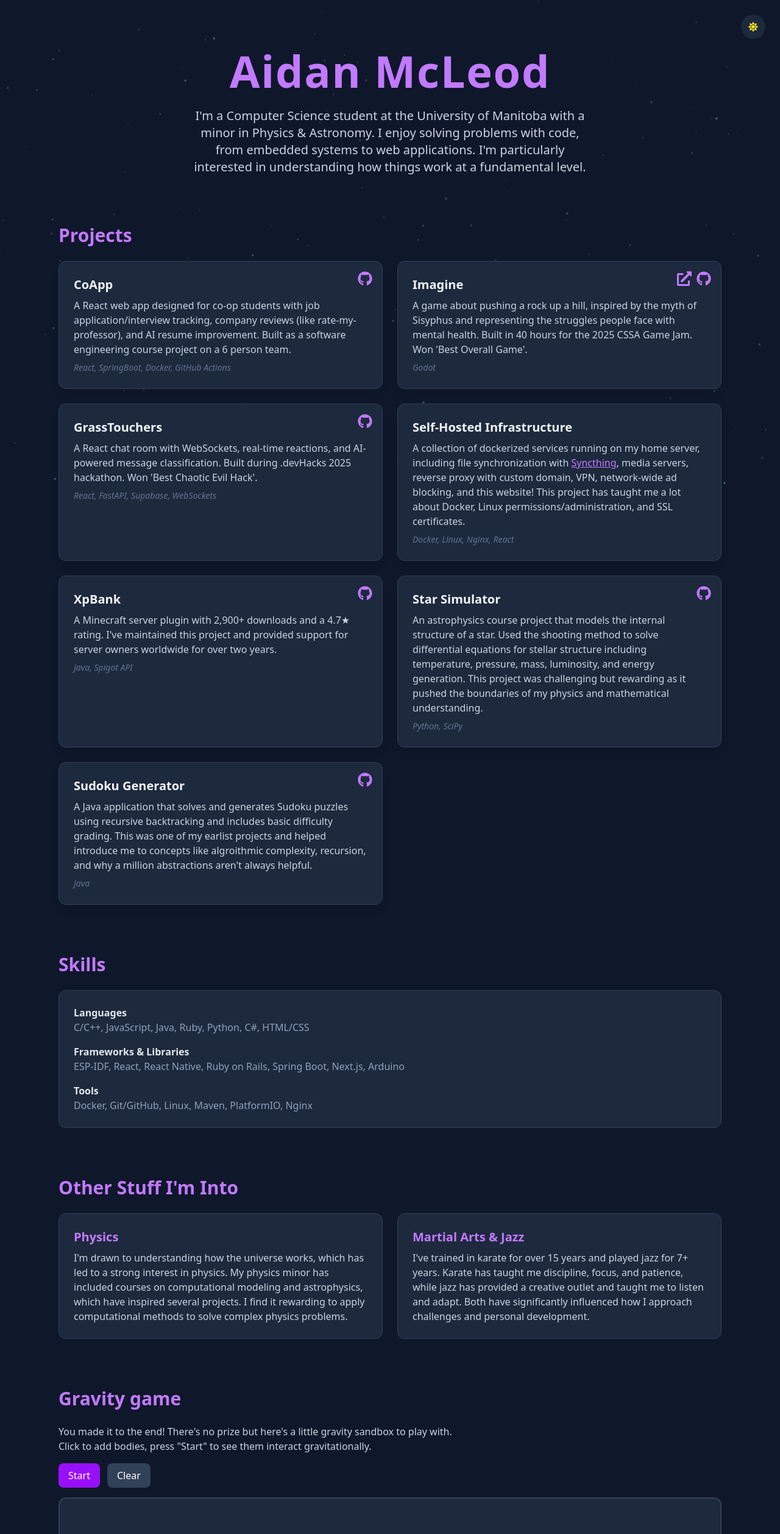
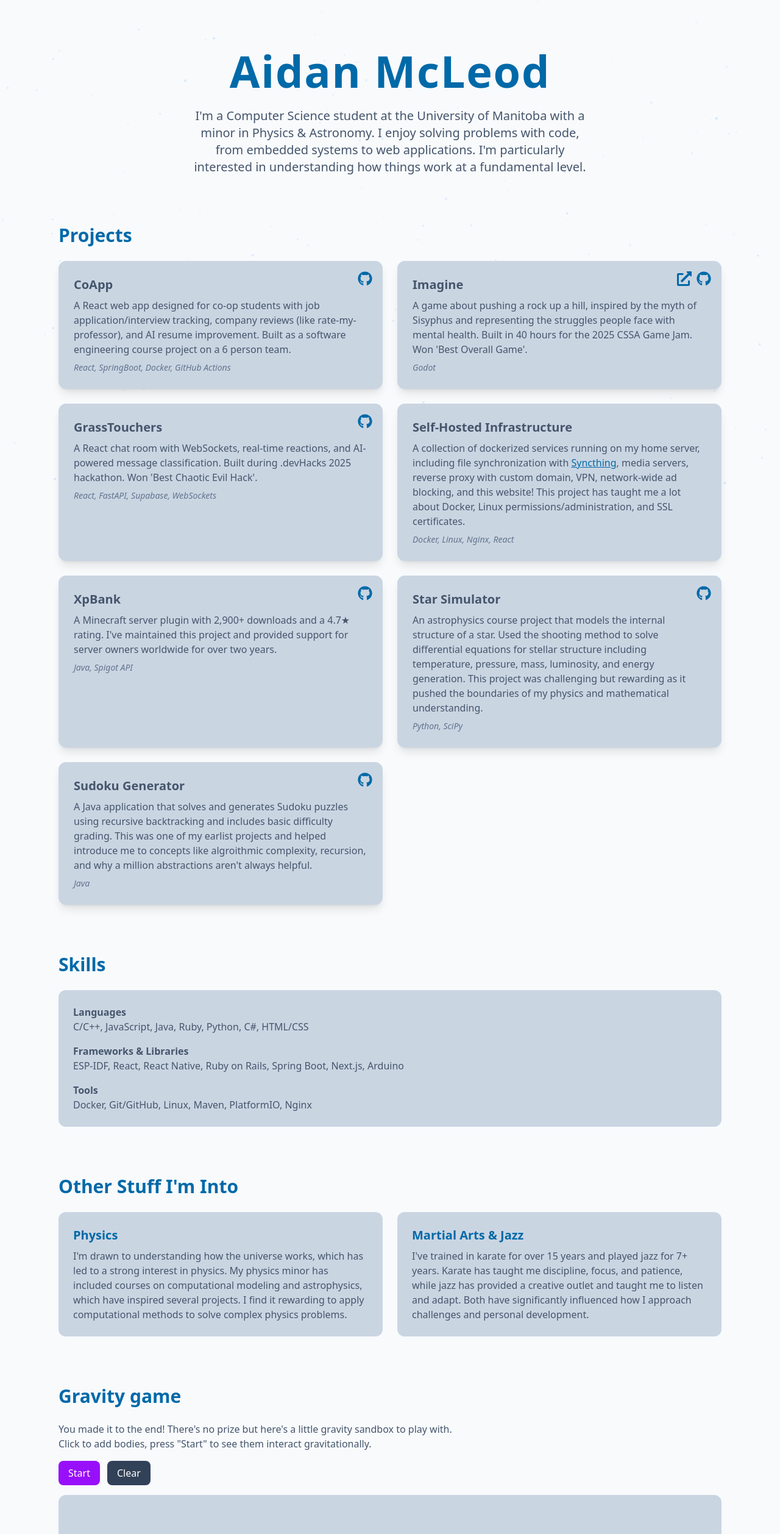
Before and after one commit to ACM02/aidanmcleod.ca, a React (Vite) app: page / in a window 1280 px wide. Shown: the top 2516 px of the page at 61% size. Built offline with nearby package versions, Linux system fonts and the light colour scheme.

Commit message:
Condense styles massively
Moving towards a proper dark/light mode with css variables

```diff
--- a/src/App.jsx
+++ b/src/App.jsx
@@ -1,58 +1,28 @@
-import { useState, useEffect } from 'react';
+import { useState } from 'react';
 import StarField from './components/StarField.jsx';
-import { FaEnvelope, FaLinkedin, FaMoon, FaSun } from 'react-icons/fa';
+import { FaEnvelope, FaLinkedin } from 'react-icons/fa';
 import Portfolio from './components/Portfolio.jsx';
 import { BrowserRouter, Navigate, Route, Routes } from 'react-router';
 
 function App() {
-  const [isDark, setIsDark] = useState(true);
-
-  useEffect(() => {
-    const savedTheme = localStorage.getItem('theme');
-    if (savedTheme === 'dark') {
-      setIsDark(true);
-    }
-  }, []);
-
-  const toggleTheme = () => {
-    setIsDark(!isDark);
-    localStorage.setItem('theme', !isDark ? 'dark' : 'light');
-  };
-
   return (
     <BrowserRouter>
-      <div className={`min-h-screen transition-colors duration-300 ${isDark
-        ? 'bg-slate-900 text-slate-100'
-        : 'bg-gradient-to-br from-slate-50 to-sky-50 text-slate-800'
-        }`} style={{ position: 'relative' }}>
-        <StarField isDark={isDark} />
-
-        <button
-          onClick={toggleTheme}
-          className={`fixed top-6 right-6 p-3 rounded-full transition-all hover:scale-110 ${isDark
-            ? 'bg-secondary text-yellow-300 hover:bg-slate-700'
-            : 'bg-white text-slate-700 hover:bg-slate-100 shadow-md'
-            }`}
-          style={{ zIndex: 100 }}
-          aria-label="Toggle theme"
-        >
-          {isDark ? <FaSun /> : <FaMoon />}
-        </button>
+      <div className={'min-h-screen transition-colors duration-300 bg-bg'} style={{ position: 'relative' }}>
+        <StarField isDark={true} />
 
         <main className="max-w-6xl mx-auto px-4 sm:px-6 lg:px-8 py-12 space-y-20" style={{ position: 'relative', zIndex: 1 }}>
 
           <Routes>
             <Route
               path="/"
-              element={<Portfolio isDark={isDark} />}
+              element={<Portfolio isDark={true} />}
             />
             <Route path="*" element={<Navigate to="/" replace />} />
           </Routes>
         </main>
 
         {/* Footer */}
-        <footer className={`mt-24 border-t pt-8 pb-12 text-center text-sm space-y-4 ${isDark ? 'border-secondary text-text-secondary' : 'border-slate-200 text-slate-600'
-          }`} style={{ position: 'relative', zIndex: 1 }}>
+        <footer className={'mt-24 border-t pt-8 pb-12 text-center text-sm space-y-4 border-secondary text-text-secondary'} style={{ position: 'relative', zIndex: 1 }}>
           <p className="max-w-xl mx-auto px-4">
             If you'd like to discuss my work or have any questions, feel free to reach out via email or LinkedIn.
           </p>
@@ -66,15 +36,14 @@ function App() {
               href="https://www.linkedin.com/in/aidan-c-mcleod"
               target="_blank"
               rel="noopener noreferrer"
-              className={`inline-flex items-center gap-2 ${isDark ? 'hover:text-primary' : 'hover:text-sky-700'
-                }`}
+              className={'inline-flex items-center gap-2 hover:text-primary'}
             >
               <FaLinkedin />
               linkedin.com/in/aidan-c-mcleod
             </a>
           </div>
 
-          <p className={isDark ? 'text-slate-600' : 'text-slate-400'}>
+          <p className={'text-text-tertiary'}>
             &copy; {new Date().getFullYear()} Aidan McLeod
           </p>
         </footer>
--- a/src/components/GravitySandbox.jsx
+++ b/src/components/GravitySandbox.jsx
@@ -5,6 +5,11 @@ function GravitySandbox({ isDark }) {
   const bodiesRef = useRef([]);
   const [isRunning, setIsRunning] = useState(false);
 
+  const cssVar = (name) =>
+    getComputedStyle(document.documentElement).getPropertyValue(name).trim();
+
+  const lineColor = cssVar('--color-text-tertiary');
+  const outlineColor = cssVar('--color-secondary');
 
   const dragRef = useRef({
     isDragging: false,
@@ -84,7 +89,7 @@ function GravitySandbox({ isDark }) {
 
       if (dragRef.current.bodyToAdd) {
         // Draw line for velocity indication
-        ctx.strokeStyle = '#cbd5e19d';
+        ctx.strokeStyle = lineColor;
         ctx.lineWidth = 2;
         ctx.beginPath();
         ctx.moveTo(dragRef.current.bodyToAdd.x, dragRef.current.bodyToAdd.y);
@@ -159,7 +164,7 @@ function GravitySandbox({ isDark }) {
           ctx.arc(body.x, body.y, body.radius, 0, Math.PI * 2);
           ctx.fillStyle = body.color;
           ctx.fill();
-          ctx.strokeStyle = isDark ? '#1e293b' : '#cbd5e1';
+          ctx.strokeStyle = outlineColor;
           ctx.lineWidth = 2;
           ctx.stroke();
         });
@@ -170,7 +175,7 @@ function GravitySandbox({ isDark }) {
           ctx.arc(body.x, body.y, body.radius, 0, Math.PI * 2);
           ctx.fillStyle = body.color;
           ctx.fill();
-          ctx.strokeStyle = isDark ? '#1e293b' : '#cbd5e1';
+          ctx.strokeStyle = outlineColor;
           ctx.lineWidth = 2;
           ctx.stroke();
         });
@@ -208,7 +213,7 @@ function GravitySandbox({ isDark }) {
           onClick={handleClear}
           className={`px-4 py-2 rounded-lg font-medium transition-colors ${isDark
             ? 'bg-slate-700 hover:bg-slate-600 text-white'
-            : 'bg-slate-300 hover:bg-slate-400 text-secondary'
+            : 'bg-text-primary hover:bg-slate-400 text-secondary'
             }`}
         >
           Clear
@@ -216,8 +221,7 @@ function GravitySandbox({ isDark }) {
       </div>
       <canvas
         ref={canvasRef}
-        className={`w-full rounded-xl border-2 cursor-crosshair ${isDark ? 'bg-secondary border-slate-700' : 'bg-slate-50 border-slate-300'
-          }`}
+        className={'w-full rounded-xl border-2 cursor-crosshair bg-secondary border-secondary'}
         style={{ height: '400px' }}
       />
 
--- a/src/components/InterestsCard.jsx
+++ b/src/components/InterestsCard.jsx
@@ -1,18 +1,13 @@
 function InterestsCard({
   title,
-  text,
-  isDark
+  text
 }) {
   return (
-    <div className={`rounded-xl p-6 hover:scale-[1.02] transition-all ${isDark
-      ? 'bg-secondary border border-slate-700'
-      : 'bg-white border border-slate-200 shadow-sm'
-      }`}>
-      <h3 className={`text-xl font-semibold mb-2 ${isDark ? 'text-primary' : 'text-sky-700'
-        }`}>
+    <div className={'rounded-xl p-6 hover:scale-[1.02] transition-all bg-secondary'}>
+      <h3 className={'text-xl font-semibold mb-2 text-primary'}>
         {title}
       </h3>
-      <p className={isDark ? 'text-slate-300' : 'text-slate-600'}>
+      <p className={'text-text-primary'}>
         {text}
       </p>
     </div>
--- a/src/components/Portfolio.jsx
+++ b/src/components/Portfolio.jsx
@@ -9,19 +9,17 @@ const Portfolio = ({ isDark }) => {
     <>
       {/* Intro */}
       <section className="text-center mt-8">
-        <h1 className={`text-7xl font-extrabold mb-6 tracking-wide ${isDark ? 'text-primary' : 'text-sky-700'
-          }`}>
+        <h1 className={'text-7xl font-extrabold mb-6 tracking-wide text-primary'}>
           Aidan McLeod
         </h1>
-        <p className={`text-xl max-w-2xl mx-auto ${isDark ? 'text-slate-300' : 'text-slate-600'
-          }`}>
+        <p className={'text-xl max-w-2xl mx-auto text-text-primary'}>
           I'm a Computer Science student at the University of Manitoba with a minor in Physics & Astronomy. I enjoy solving problems with code, from embedded systems to web applications. I'm particularly interested in understanding how things work at a fundamental level.
         </p>
       </section>
 
       {/* Projects */}
       <section>
-        <h2 className={`text-3xl font-bold mb-6 ${isDark ? 'text-primary' : 'text-sky-600'}`}>
+        <h2 className={'text-3xl font-bold mb-6 text-primary'}>
           Projects
         </h2>
         <div className="grid md:grid-cols-2 gap-6">
@@ -31,7 +29,6 @@ const Portfolio = ({ isDark }) => {
             description="A React web app designed for co-op students with job application/interview tracking, company reviews (like rate-my-professor), and AI resume improvement. Built as a software engineering course project on a 6 person team."
             tech="React, SpringBoot, Docker, GitHub Actions"
             link="https://github.com/Co-App-Team"
-            isDark={isDark}
           />
 
           <ProjectCard
@@ -42,7 +39,6 @@ const Portfolio = ({ isDark }) => {
               { url: "https://imagine.aidanmcleod.ca", icon: <FaExternalLinkAlt />, label: "Play game" },
               { url: "https://github.com/ACM02/CSSA-Game-Jam-2025", icon: <FaGithub />, label: "View on GitHub" }
             ]}
-            isDark={isDark}
           />
 
           <ProjectCard
@@ -50,7 +46,6 @@ const Portfolio = ({ isDark }) => {
             description="A React chat room with WebSockets, real-time reactions, and AI-powered message classification. Built during .devHacks 2025 hackathon. Won 'Best Chaotic Evil Hack'."
             tech="React, FastAPI, Supabase, WebSockets"
             link="https://github.com/Atishaya7777/GrassTouchers"
-            isDark={isDark}
           />
 
           <ProjectCard
@@ -60,7 +55,7 @@ const Portfolio = ({ isDark }) => {
                 A collection of dockerized services running on my home server, including file synchronization with{' '}
                 <a
                   href="https://syncthing.net/"
-                  className={`underline ${isDark ? 'text-primary hover:text-link-hover' : 'text-sky-600 hover:text-sky-800'}`}
+                  className={'underline text-primary hover:text-link-hover'}
                   target="_blank"
                   rel="noopener noreferrer"
                 >
@@ -69,7 +64,6 @@ const Portfolio = ({ isDark }) => {
               </>
             }
             tech="Docker, Linux, Nginx, React"
-            isDark={isDark}
           />
 
           <ProjectCard
@@ -77,7 +71,6 @@ const Portfolio = ({ isDark }) => {
             description="A Minecraft server plugin with 2,900+ downloads and a 4.7★ rating. I've maintained this project and provided support for server owners worldwide for over two years."
             tech="Java, Spigot API"
             link="https://www.spigotmc.org/resources/xpbank.101132/"
-            isDark={isDark}
           />
 
           <ProjectCard
@@ -85,7 +78,6 @@ const Portfolio = ({ isDark }) => {
             description="An astrophysics course project that models the internal structure of a star. Used the shooting method to solve differential equations for stellar structure including temperature, pressure, mass, luminosity, and energy generation. This project was challenging but rewarding as it pushed the boundaries of my physics and mathematical understanding."
             tech="Python, SciPy"
             link="https://github.com/ACM02/star-simulator"
-            isDark={isDark}
           />
 
           <ProjectCard
@@ -93,29 +85,26 @@ const Portfolio = ({ isDark }) => {
             description="A Java application that solves and generates Sudoku puzzles using recursive backtracking and includes basic difficulty grading. This was one of my earlist projects and helped introduce me to concepts like algroithmic complexity, recursion, and why a million abstractions aren't always helpful."
             tech="Java"
             link="https://github.com/ACM02/sudoku"
-            isDark={isDark}
           />
         </div>
       </section>
 
       {/* Skills */}
       <section>
-        <Skills isDark={isDark} />
+        <Skills />
       </section>
 
       {/* Interests */}
       <section>
-        <h2 className={`text-3xl font-bold mb-6 ${isDark ? 'text-primary' : 'text-sky-600'}`}>
+        <h2 className={'text-3xl font-bold mb-6 text-primary'}>
           Other Stuff I'm Into
         </h2>
         <div className="grid md:grid-cols-2 gap-6">
           <InterestsCard
-            isDark={isDark}
             title={"Physics"}
             text={"I'm drawn to understanding how the universe works, which has led to a strong interest in physics. My physics minor has included courses on computational modeling and astrophysics, which have inspired several projects. I find it rewarding to apply computational methods to solve complex physics problems."}
           />
           <InterestsCard
-            isDark={isDark}
             title={"Martial Arts & Jazz"}
             text={"I've trained in karate for over 15 years and played jazz for 7+ years. Karate has taught me discipline, focus, and patience, while jazz has provided a creative outlet and taught me to listen and adapt. Both have significantly influenced how I approach challenges and personal development."}
           />
@@ -124,10 +113,10 @@ const Portfolio = ({ isDark }) => {
 
       {/* Gravity Sandbox */}
       <section>
-        <h2 className={`text-3xl font-bold mb-6 ${isDark ? 'text-primary' : 'text-sky-600'}`}>
+        <h2 className={'text-3xl font-bold mb-6 text-primary'}>
           Gravity game
         </h2>
-        <p className={`mb-4 ${isDark ? 'text-slate-300' : 'text-slate-600'}`}>
+        <p className={'mb-4 text-text-primary'}>
           You made it to the end! There's no prize but here's a little gravity sandbox to play with.
           <br />
           Click to add bodies, press "Start" to see them interact gravitationally.
--- a/src/components/ProjectCard.jsx
+++ b/src/components/ProjectCard.jsx
@@ -1,11 +1,8 @@
 import { FaGithub } from "react-icons/fa";
 
-function ProjectCard({ title, description, tech, link, links, linkIcon = <FaGithub />, isDark }) {
+function ProjectCard({ title, description, tech, link, links, linkIcon = <FaGithub /> }) {
   return (
-    <div className={`relative rounded-xl p-6 transition-all hover:scale-[1.02] ${isDark
-      ? 'bg-secondary border border-slate-700 shadow-lg'
-      : 'bg-white border border-slate-200 shadow-sm'
-      }`}>
+    <div className={'relative rounded-xl p-6 transition-all hover:scale-[1.02] bg-secondary border border-secondary shadow-lg'}>
       {links ? (
         <div className="absolute top-4 right-4 flex gap-2">
           {links.map((linkItem, index) => (
@@ -14,8 +11,7 @@ function ProjectCard({ title, description, tech, link, links, linkIcon = <FaGith
               href={linkItem.url}
               target="_blank"
               rel="noopener noreferrer"
-              className={`transition-colors ${isDark ? 'text-primary hover:text-link-hover' : 'text-sky-600 hover:text-sky-800'
-                }`}
+              className={'transition-colors text-primary hover:text-link-hover'}
               aria-label={linkItem.label || `Link ${index + 1} for ${title}`}
             >
               <span className="text-2xl">{linkItem.icon}</span>
@@ -27,18 +23,17 @@ function ProjectCard({ title, description, tech, link, links, linkIcon = <FaGith
           href={link}
           target="_blank"
           rel="noopener noreferrer"
-          className={`absolute top-4 right-4 transition-colors ${isDark ? 'text-primary hover:text-link-hover' : 'text-sky-600 hover:text-sky-800'
-            }`}
+          className={'absolute top-4 right-4 transition-colors text-primary hover:text-link-hover'}
           aria-label={`Link for ${title}`}
         >
           <span className="text-2xl">{linkIcon}</span>
         </a>
       ) : null}
-      <h3 className={`text-xl font-semibold mb-2 ${isDark ? 'text-slate-100' : 'text-slate-900'}`}>
+      <h3 className={'text-xl font-bold mb-2 text-text-primary'}>
         {title}
       </h3>
-      <p className={`mb-2 ${isDark ? 'text-slate-300' : 'text-slate-600'}`}>{description}</p>
-      <p className={`text-sm italic ${isDark ? 'text-text-tertiary' : 'text-text-tertiary'}`}>{tech}</p>
+      <p className={'mb-2 text-text-primary'}>{description}</p>
+      <p className={'text-sm italic text-text-tertiary'}>{tech}</p>
     </div>
   );
 }
--- a/src/components/Skills.jsx
+++ b/src/components/Skills.jsx
@@ -1,35 +1,32 @@
-function Skills({ isDark }) {
+function Skills() {
   return (
     <>
 
-      <h2 className={`text-3xl font-bold mb-6 ${isDark ? 'text-primary' : 'text-sky-600'}`}>
+      <h2 className={'text-3xl font-bold mb-6 text-primary'}>
         Skills
       </h2>
-      <div className={`rounded-xl p-6 space-y-4 ${isDark
-        ? 'bg-secondary border border-slate-700'
-        : 'bg-white border border-slate-200 shadow-sm'
-        }`}>
+      <div className={'rounded-xl p-6 space-y-4 bg-secondary'}>
         <div>
-          <p className={`font-semibold ${isDark ? 'text-slate-200' : 'text-slate-800'}`}>
+          <p className={'font-semibold text-text-primary'}>
             Languages
           </p>
-          <p className={isDark ? 'text-text-secondary' : 'text-slate-600'}>
+          <p className={'text-text-secondary'}>
             C/C++, JavaScript, Java, Ruby, Python, C#, HTML/CSS
           </p>
         </div>
         <div>
-          <p className={`font-semibold ${isDark ? 'text-slate-200' : 'text-slate-800'}`}>
+          <p className={'font-semibold text-text-primary'}>
             Frameworks & Libraries
           </p>
-          <p className={isDark ? 'text-text-secondary' : 'text-slate-600'}>
+          <p className={'text-text-secondary'}>
             ESP-IDF, React, React Native, Ruby on Rails, Spring Boot, Next.js, Arduino
           </p>
         </div>
         <div>
-          <p className={`font-semibold ${isDark ? 'text-slate-200' : 'text-slate-800'}`}>
+          <p className={'font-semibold text-text-primary'}>
             Tools
           </p>
-          <p className={isDark ? 'text-text-secondary' : 'text-slate-600'}>
+          <p className={'text-text-secondary'}>
             Docker, Git/GitHub, Linux, Maven, PlatformIO, Nginx
           </p>
         </div>
--- a/src/components/StarField.jsx
+++ b/src/components/StarField.jsx
@@ -84,7 +84,7 @@ function StarField({ isDark }) {
     <canvas
       ref={canvasRef}
       className="fixed top-0 left-0 w-full h-full pointer-events-none"
-      style={{ opacity: isDark ? 0.6 : 0.5, zIndex: 0 }}
+      style={{ opacity: 0.6, zIndex: 0 }}
     />
   );
 }
--- a/src/index.css
+++ b/src/index.css
@@ -3,10 +3,24 @@
 @theme {
   --font-sans: "Inter Variable", ui-sans-serif, system-ui, sans-serif;
 
+  --color-bg: var(--color-slate-900);
   --color-primary: var(--color-purple-400);
+  --color-secondary: var(--color-slate-800);
   --color-link-hover: var(--color-purple-300);
-  --color-secondary: var(--color-slate-800);
-  /* --color-text-primary: var(--color-slate-800); */
+  --color-text-primary: var(--color-slate-300);
   --color-text-secondary: var(--color-slate-400);
   --color-text-tertiary: var(--color-slate-500);
 }
+
+/* TODO: Remove last few mentions of isDark */
+
+@media (prefers-color-scheme: light) {
+  :root {
+    --color-bg: var(--color-slate-50);
+    --color-primary: var(--color-sky-700);
+    --color-secondary: var(--color-slate-300);
+    --color-link-hover: var(--color-sky-800);
+    --color-text-primary: var(--color-slate-600);
+    --color-text-secondary: var(--color-slate-600);
+  }
+}
```
Also changed, not shown: src/components/CSSACampaign.jsx (deleted, +0 -92 lines).
